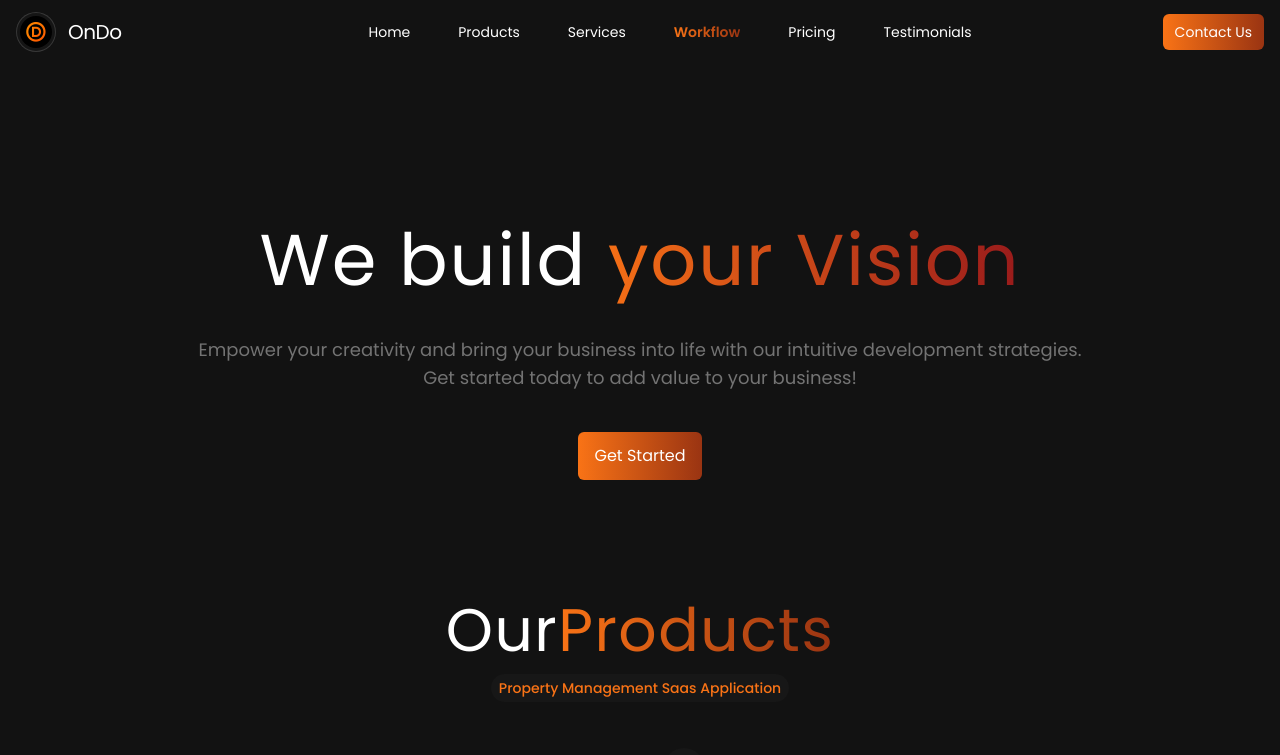
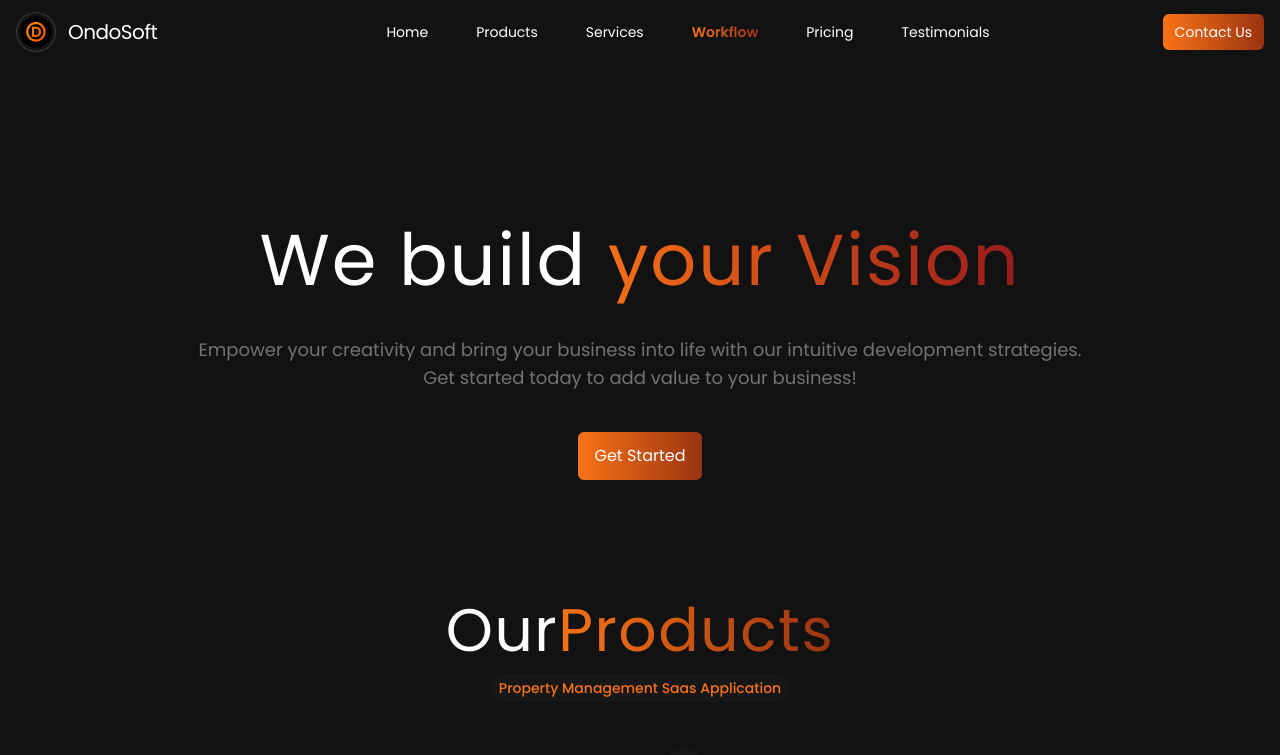
Before and after one commit to pranayaleti/Ondowebsite, a React (Vite) app: page /workflow in a window 1280 px wide. Shown: the top 755 px of the page. Built offline with nearby package versions, Linux system fonts and the light colour scheme.

Commit message:
Ondo changes

```diff
--- a/package.json
+++ b/package.json
@@ -1,5 +1,5 @@
 {
-  "name": "ondosoftware",
+  "name": "ondoSoft",
   "private": true,
   "version": "0.0.0",
   "type": "module",
--- a/src/components/Contact.jsx
+++ b/src/components/Contact.jsx
@@ -13,7 +13,7 @@ const Contact = () => {
           <h3 className="text-2xl font-semibold text-white mb-6">Contact Information</h3>
           <div className="flex items-center mb-4 text-neutral-300">
             <Mail className="mr-3 text-orange-500" />
-            <span>contact@ondo.com</span>
+            <span>contact@ondosoft.com</span>
           </div>
           <div className="flex items-center mb-4 text-neutral-300">
             <Phone className="mr-3 text-orange-500" />
--- a/src/components/Footer.jsx
+++ b/src/components/Footer.jsx
@@ -60,7 +60,7 @@ const Footer = () => {
         </div>
       </div>
       <div className="max-w-7xl mx-auto px-4 flex flex-col md:flex-row justify-between items-center mt-10 text-neutral-400 text-sm border-t border-neutral-700 pt-6">
-        <div>© 2025 OnDo. All rights reserved.</div>
+        <div>© {new Date().getFullYear()} OndoSoft. All rights reserved.</div>
         <div className="flex space-x-4 mt-2 md:mt-0">
           <Link to="#">Privacy Policy</Link>
           <Link to="#">Terms of Service</Link>
--- a/src/components/Navbar.jsx
+++ b/src/components/Navbar.jsx
@@ -75,7 +75,7 @@ const Navbar = () => {
               onClick={handleLogoClick}
               className="text-xl tracking-tight ml-1"
             >
-              OnDo
+              OndoSoft
             </Link>
           </div>
           <ul className="hidden lg:flex ml-14 space-x-12">
```
Also changed, not shown: 1 other file (tests, documents, lock files or other folders).
